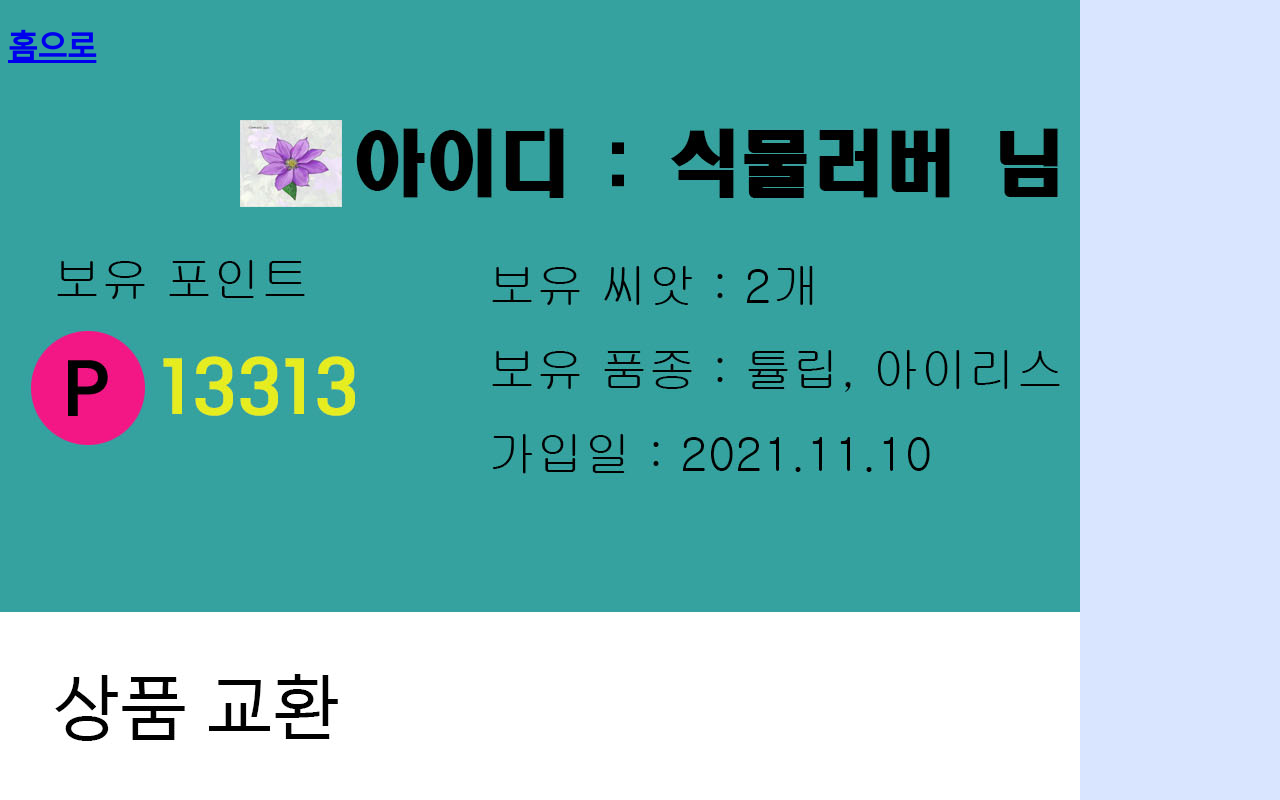
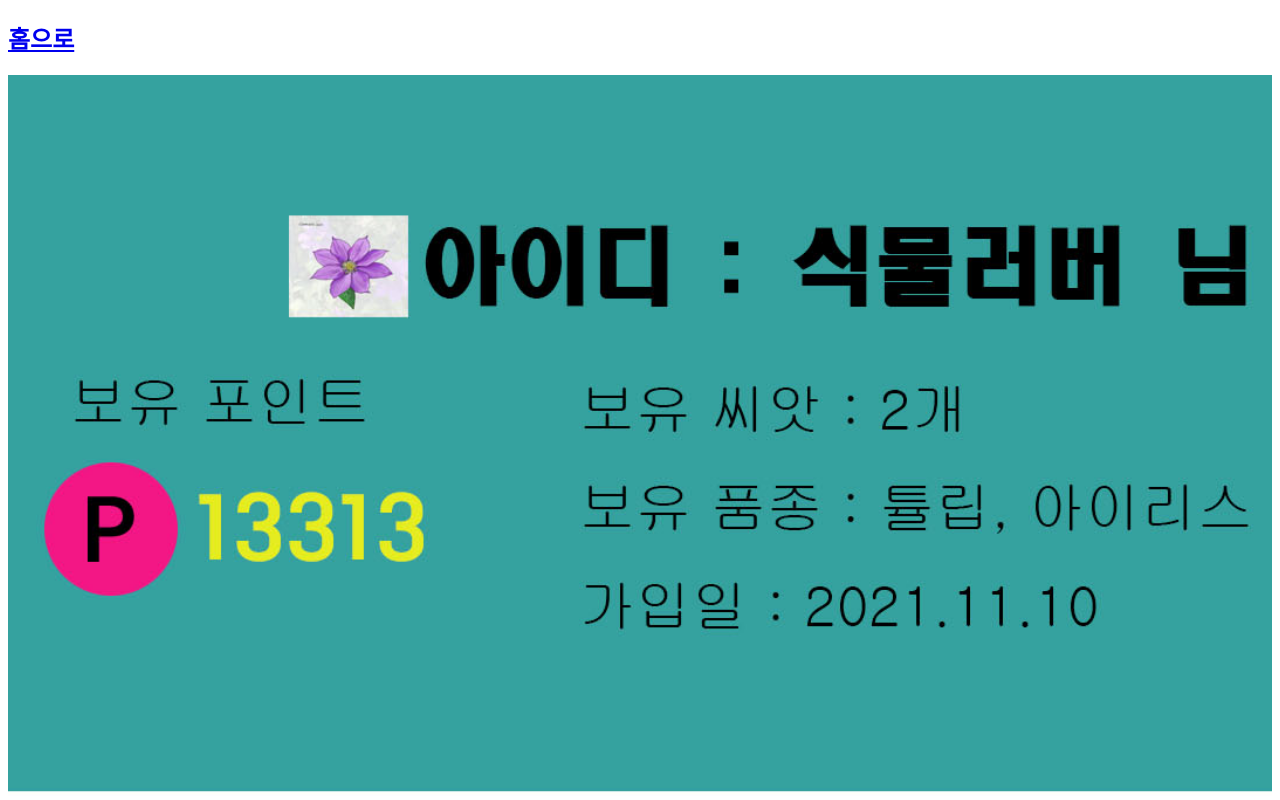
Before and after one commit to onenationonemind1/123.github.io, a plain HTML site: page index.html in a window 1280 px wide. Shown: the top 800 px of the page. Drawn offline with Linux system fonts and the light colour scheme.

Commit message:
Update index.html

```diff
--- a/index.html
+++ b/index.html
@@ -4,17 +4,9 @@
 <title>식물 키우기</title> <!-- 제 -->
 <meta charset="utf-8">  <!-- 한글 사용을 위  -->
 <meta name="viewport" content="width=device-width, initial-scale=1.0">
+<h2><a href="https://onenationonemind1.github.io/h1/">홈으로</a></h2>
+ <img src="rd.jpg" width ="100%"><br/>
 
-
-
-<style>
-body
-{
-background-image:url('rd.jpg');
-background-color: #D9E5FF;
-background-repeat : no-repeat;
-}
-</style>
 
 </head>
 
@@ -29,7 +21,7 @@ background-repeat : no-repeat;
 
 
 
-<h1><a href="https://onenationonemind1.github.io/h1/">홈으로</a></h1>
+
 
 </body>
 </html>
```
